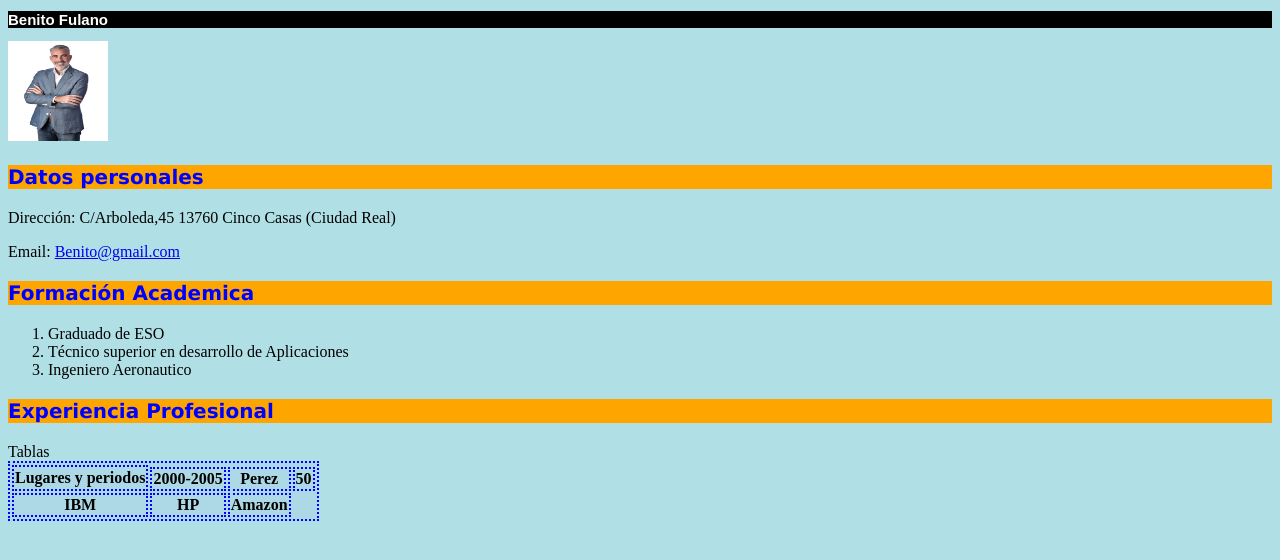
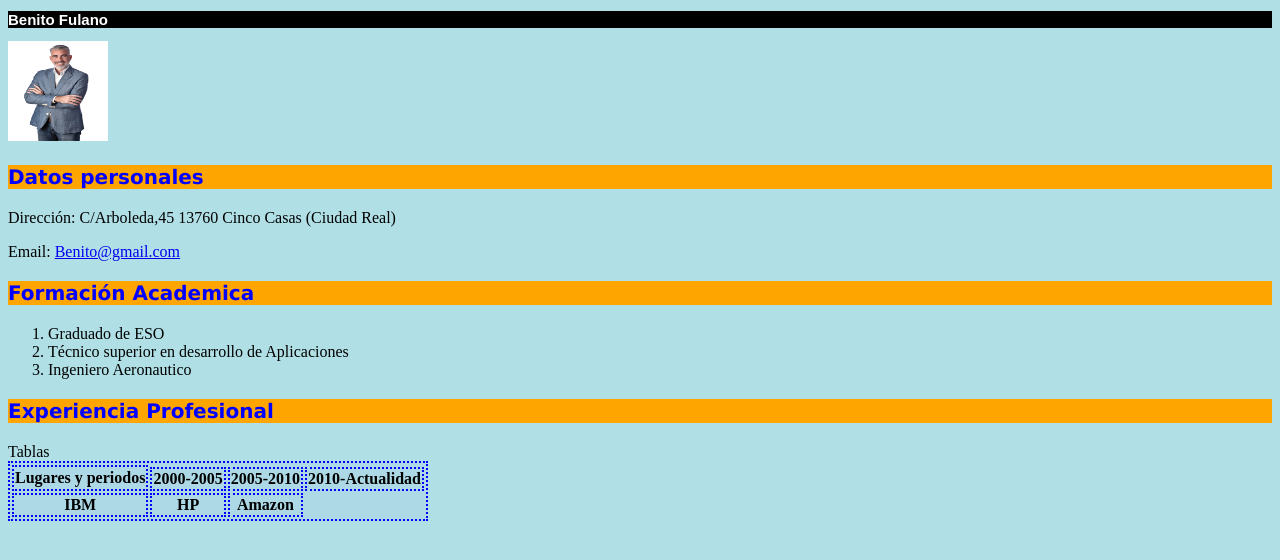
Before and after one commit to abengozaradrian-maker/curriculum, a plain HTML site: page index.html in a window 1280 px wide. Shown: the part 108-668 px from the top of the page. Drawn offline with Linux system fonts and the light colour scheme.

Commit message:
Update table headers in index.html

```diff
--- a/index.html
+++ b/index.html
@@ -54,8 +54,8 @@
         </tr>
         <tr>
             <th>2000-2005</th>
-            <th>Perez</th>
-            <th>50</th>
+            <th>2005-2010</th>
+            <th>2010-Actualidad</th>
         </tr>
         <tr>
             <th>IBM</th>
```
